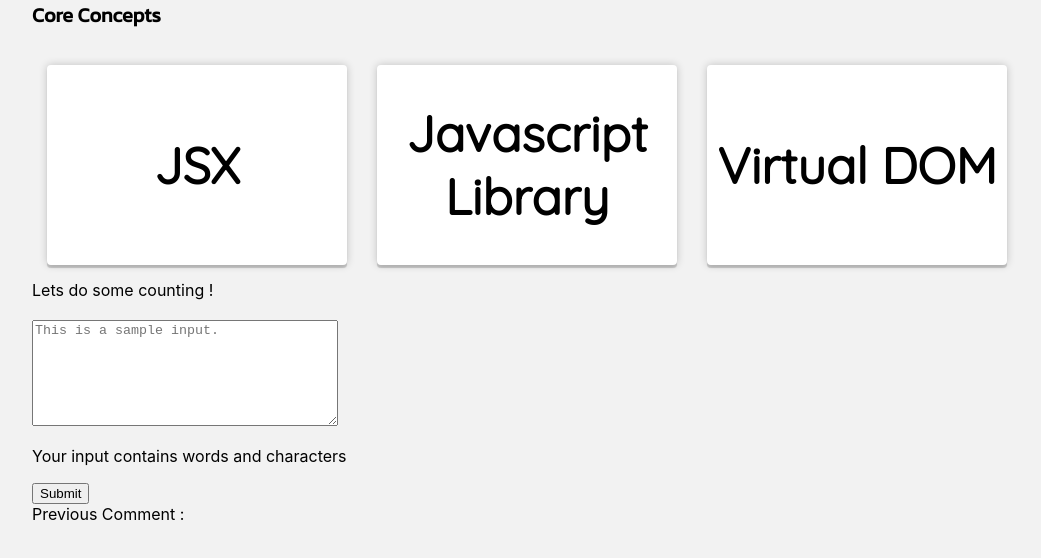
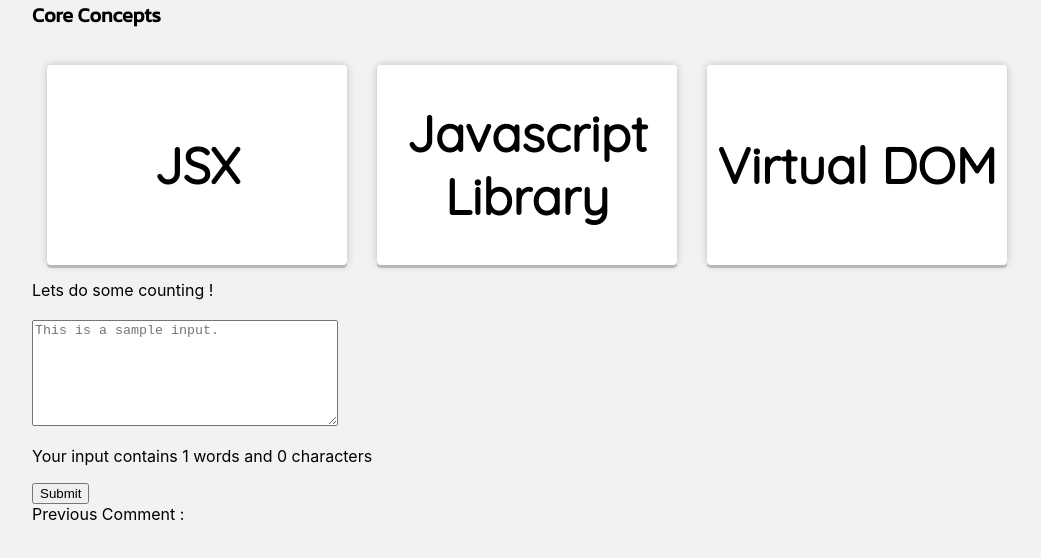
Before and after one commit to hkvongit/react-page-3-using-state-and-props, a React (Create React App) app: page / in a window 1280 px wide. Shown: the part 232-790 px from the top of the page, without its empty margins (108-1149 px from the left). Built offline with nearby package versions, Linux system fonts and the light colour scheme.

Commit message:
fixed input letter count

```diff
--- a/src/App.css
+++ b/src/App.css
@@ -19,6 +19,7 @@ border-bottom:2px solid rgb(206, 204, 204);
 .large_body{
   width:1000px;
   margin:auto;
+  padding-bottom: 100px
   /* border:2px solid blue; */
 }
 .content{
--- a/src/components/CommentItem/CommentInput.js
+++ b/src/components/CommentItem/CommentInput.js
@@ -6,7 +6,7 @@ export default class CommentInput extends Component {
     constructor(props){
         super(props)
         this.state={
-            comment:"hi stays",
+            comment:"",
         }
     }
 
@@ -15,10 +15,8 @@ export default class CommentInput extends Component {
             comment:event.target.value,
             letter:null,
             wordCount:null
+        })
 
-        })
-        this.wordCountFunc()
-        this.letterCount()
     }
 
     handleFormSubmit=(event)=>{
@@ -29,17 +27,6 @@ export default class CommentInput extends Component {
         console.log(this.state.comment)
     }
 
-    wordCountFunc=()=>{
-        this.setState({
-            wordCount:this.state.comment.split(" ").length
-        })
-    }
-
-    letterCount=()=>{
-        this.setState({
-            letters:this.state.comment.length,
-        })
-    }
 
     render() {
         return (
@@ -51,9 +38,10 @@ export default class CommentInput extends Component {
                             type="textarea"
                             className="inputBox"
                             placeholder="This is a sample input."
+                            value={this.state.comment}
                             onChange={this.handleInputChange}
                         />
-                        <p>Your input contains {this.state.wordCount} words and {this.state.letters} characters</p>
+                        <p>Your input contains {this.state.comment.split(" ").length} words and {this.state.comment.length} characters</p>
                         <button type="submit">Submit</button>
                     </label>
                 </form>
```
